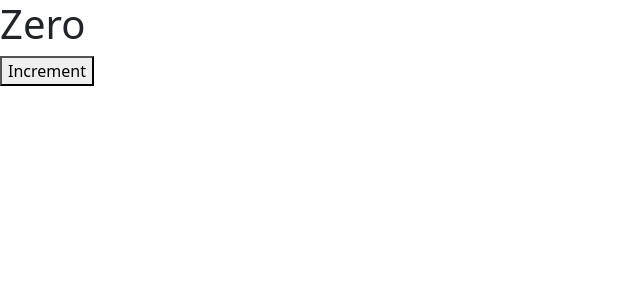
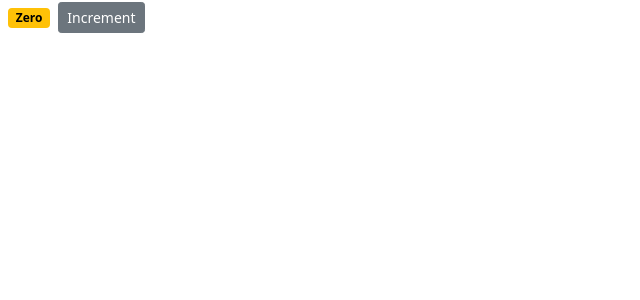
Before and after one commit to prathameshjchavan/counter-app, a React (Create React App) app: page / in a window 1280 px wide. Shown: the top 300 px of the page, without its empty margins (0-640 px from the left). Built offline with nearby package versions, Linux system fonts and the light colour scheme.

Commit message:
added counter

```diff
--- a/src/components/counter.jsx
+++ b/src/components/counter.jsx
@@ -4,18 +4,34 @@ class Counter extends Component {
 	state = {
 		count: 0,
 	};
+
+	handleIncrement = () => {
+		this.setState({ count: this.state.count + 1 });
+	};
+
 	render() {
 		return (
-			<React.Fragment>
-				<span>{this.formatCount()}</span>
-				<button>Increment</button>
-			</React.Fragment>
+			<div>
+				<span className={this.getBadgeClasses()}>{this.formatCount()}</span>
+				<button
+					onClick={this.handleIncrement}
+					className="btn btn-secondary btn-sm"
+				>
+					Increment
+				</button>
+			</div>
 		);
+	}
+
+	getBadgeClasses() {
+		let classes = "badge text-black m-2 bg-";
+		classes += this.state.count === 0 ? "warning" : "primary";
+		return classes;
 	}
 
 	formatCount() {
 		const { count } = this.state;
-		return count === 0 ? <h1>Zero</h1> : count;
+		return count === 0 ? "Zero" : count;
 	}
 }
 
```
